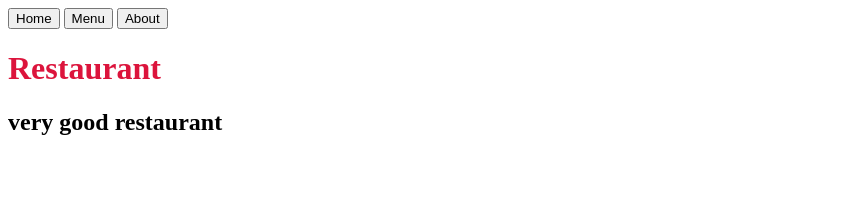
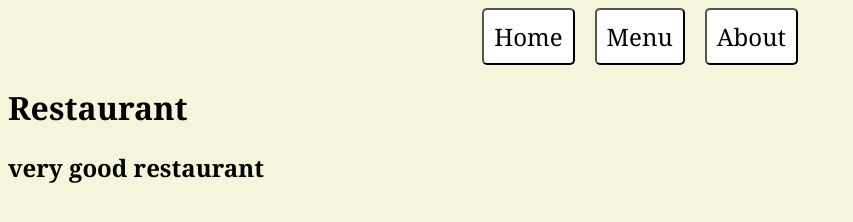
Before and after one commit to zaga001/restaurant-page, a website built with webpack: page src/template.html in a window 1280 px wide. Shown: the whole page, without its empty margins (0-853 px from the left). Built offline with nearby package versions, Linux system fonts and the light colour scheme.

Commit message:
Add styling

```diff
--- a/src/styles.css
+++ b/src/styles.css
@@ -1,3 +1,33 @@
-h1 {
-    color: crimson;
+nav {
+    display: flex;
+    justify-content: center;
+    gap: 20px;
 }
+
+.home, .menu, .about {
+    text-align: center;
+}
+
+img {
+    width: 700px;
+    height: auto;
+}
+
+#wine {
+    width: auto;
+    height: 400px;
+}
+
+body {
+    background-color: beige;
+    font-family: Georgia, 'Times New Roman', Times, serif;
+}
+
+button {
+    font-family: Georgia, 'Times New Roman', Times, serif;
+    background: white;
+    font-size: 1.5rem;
+    padding: 10px;
+    border-radius: 5px;
+    cursor: pointer;
+}
```
